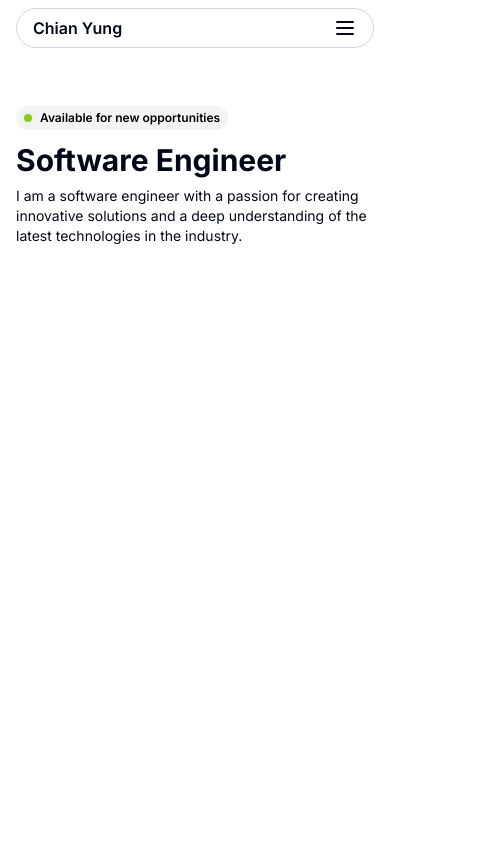
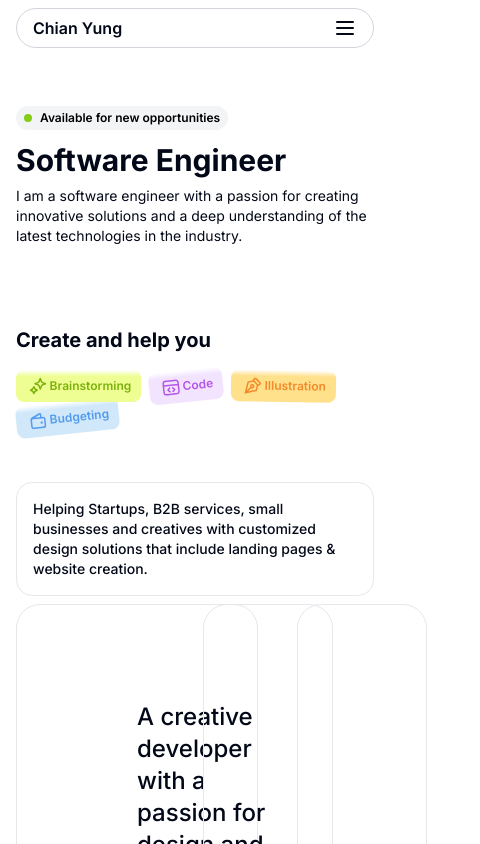
Before and after one commit to chianyungcode/portfolio-chian, a Next.js app: page / in a window 390 px wide. Shown: the top 844 px of the page, 480 px wide, since content can reach past the window. Built offline with nearby package versions, Linux system fonts and the light colour scheme.

Commit message:
feat: add responsive to keyselling section

```diff
--- a/app/page.tsx
+++ b/app/page.tsx
@@ -9,8 +9,8 @@ const HomePage = () => {
   return (
     <>
       <Hero />
-      {/* <KeySelling />
-      <TechSection />
+      <KeySelling />
+      {/* <TechSection />
       <FooterCTA /> */}
     </>
   );
--- a/components/KeySelling.tsx
+++ b/components/KeySelling.tsx
@@ -6,42 +6,44 @@ import Wallet from "./small-components/svg/Wallet";
 
 const KeySelling = () => {
   return (
-    <section className="max-w-[1440px] mx-auto px-[112px] py-[96px] space-y-12 mt-12">
-      <div className="flex relative gap-x-3">
-        <h1 className="text-3xl font-bold ">Create and help you</h1>
+    <section className="max-w-[1440px] mx-auto lg:px-[112px] lg:py-[96px] space-y-12 lg:mt-12 py-6 px-4">
+      <div className="flex lg:flex-row flex-col relative gap-x-3 gap-y-4">
+        <h1 className="lg:text-3xl text-xl font-bold ">Create and help you</h1>
+        <div className="lg:absolute  left-[300px] flex gap-x-2 flex-wrap">
           <CustomBadge
             icon={<Star />}
-          className="absolute rotate-12 z-[4] left-[300px] -translate-y-10"
+            className="lg:absolute lg:rotate-12 z-[4] lg:-translate-y-10"
           >
             Brainstorming
           </CustomBadge>
           <CustomBadge
             icon={<Code />}
-          className="from-[#F2E4FF] z-[3] text-[#B555EA] -translate-y-2 absolute -rotate-[16deg] left-[23rem]"
+            className="from-[#F2E4FF] z-[3] text-[#B555EA] lg:-translate-y-2 lg:absolute rotate-[-6deg] lg:-rotate-[16deg]"
           >
             Code
           </CustomBadge>
           <CustomBadge
             icon={<Pen />}
-          className="text-[#F38B2B] from-[#FFE08B] absolute -rotate-6 z-[2] -translate-y-3 left-[300px]"
+            className="text-[#F38B2B] from-[#FFE08B] lg:absolute rotate-1 lg:rotate-6 z-[2] left-12  "
           >
             Illustration
           </CustomBadge>
           <CustomBadge
             icon={<Wallet />}
-          className="text-[#539BEE] z-[1] from-[#D1E8FA] absolute -rotate-6 left-[300px] translate-y-4"
+            className="text-[#539BEE] z-[1] from-[#D1E8FA] lg:absolute -rotate-6 lg:translate-y-4"
           >
             Budgeting
           </CustomBadge>
         </div>
+      </div>
       <div className="text-2xl font-medium space-y-2">
         <div className="grid grid-cols-4 gap-4">
-          <div className="col-span-3  rounded-3xl border border-gray-200 px-[7.5rem] py-24 flex items-center ">
+          <div className="col-span-4 rounded-[16px] gap-x-4 lg:rounded-3xl border border-gray-200 lg:px-[7.5rem] lg:py-24 px-4 py-4 flex items-center text-sm">
             Helping Startups, B2B services, small businesses and creatives with
             customized design solutions that include landing pages & website
             creation.
           </div>
-          <div className="col-span-1 rounded-3xl border border-gray-200 px-16 py-24">
+          <div className="col-span-1 hidden lg:block rounded-3xl border border-gray-200 px-16 py-24">
             Lorem ipsum dolor sit
           </div>
         </div>
--- a/components/Navbar.tsx
+++ b/components/Navbar.tsx
@@ -9,21 +9,19 @@ const Navbar = () => {
   const pathname = usePathname();
 
   return (
-    <header className="lg:h-20 lg:mx-auto lg:max-w-[1440px] lg:px-[112px] flex items-center lg:inset-0 h-[3.5rem] top-0 fixed z-4 px-4 py-2 w-full">
+    <header className="lg:h-20 lg:mx-auto lg:max-w-[1440px] lg:px-[112px] flex items-center lg:inset-0 h-[3.5rem] top-0 fixed z-40 px-4 py-2 w-full">
       <motion.div
-        className="w-full backdrop-blur-sm border rounded-3xl border-gray-300 px-4 lg:px-8 lg:py-1 flex items-center justify-between h-full"
+        className="w-full backdrop-blur-sm border rounded-3xl border-gray-300 px-4 lg:px-8 lg:py-1 flex items-center justify-between lg:h-fit h-full"
         whileHover={{ scale: 1.005, transition: { ease: "easeOut" } }}
         whileTap={{ scale: 1.01, transition: { ease: "easeOut" } }}
       >
         <h3 className="font-semibold lg:text-xl text-base">
           Chian Yung
-          <span className="text-gray-400 font-normal text-md ml-1 hidden lg:block">
+          <span className="text-gray-400 font-normal text-md ml-1 hidden lg:inline-block">
             Software Engineer
           </span>
         </h3>
-
-        <Menu />
-
+        <Menu className="lg:hidden block" />
         <div className="p-2 lg:flex gap-4 font-medium hidden ">
           <Link href="/" className={pathname === "/" ? "font-bold" : ""}>
             Home
--- a/components/small-components/CustomBadge.tsx
+++ b/components/small-components/CustomBadge.tsx
@@ -15,12 +15,12 @@ const CustomBadge = ({
   return (
     <div
       className={cn(
-        "flex max-w-[10rem]  gap-x-2 bg-gradient-to-t from-[#EFFE93] rounded-lg from-80% to-[#fff] items-center justify-center  px-4 py-2 font-semibold text-[#7BB20A]",
+        "flex max-w-[10rem] gap-x-0 lg:gap-x-2 bg-gradient-to-t from-[#EFFE93] rounded-lg from-80% to-[#fff] items-center justify-center lg:px-4 lg:py-2 px-[0.6rem] py-1 font-semibold text-[#7BB20A]",
         className
       )}
     >
-      {icon}
-      {children}
+      <div className="lg:scale-100 scale-75">{icon}</div>
+      <p className="lg:text-lg text-xs">{children}</p>
     </div>
   );
 };
```
Lines whose indentation alone changed are shown as unchanged.
